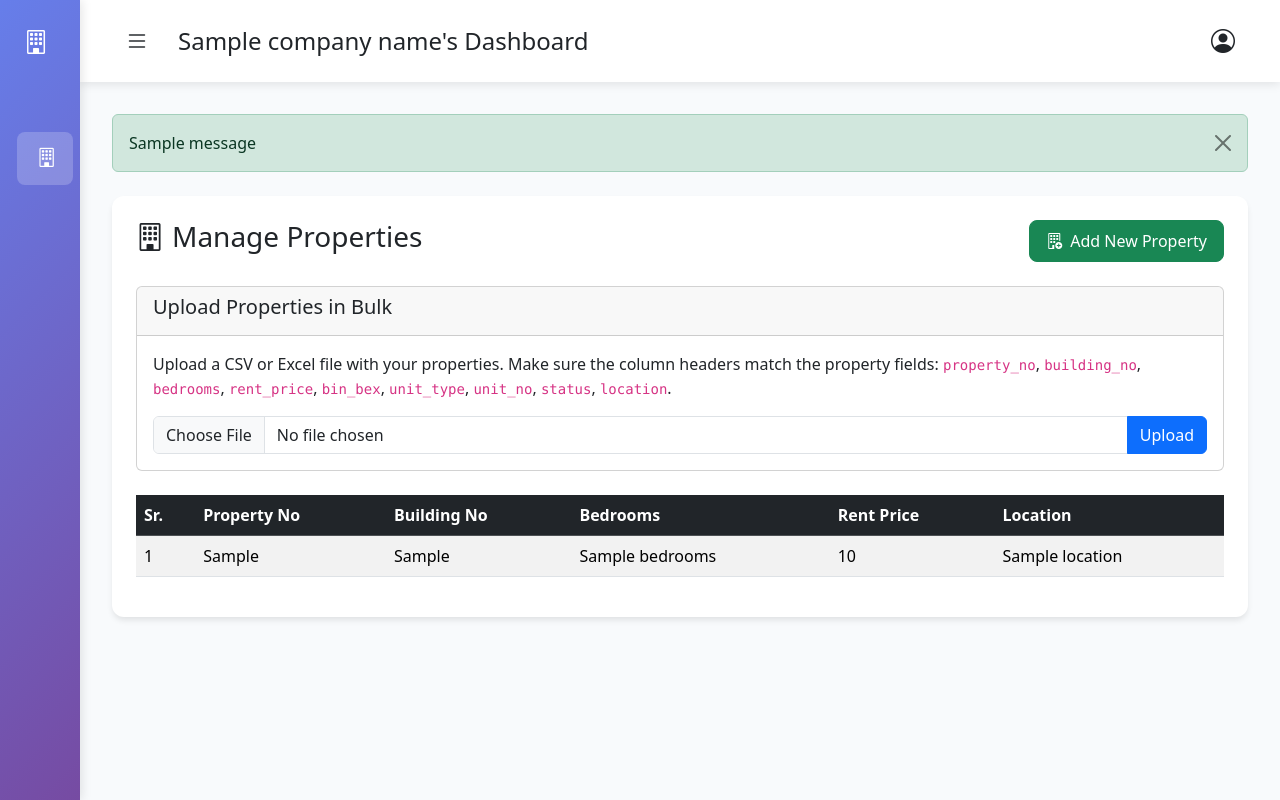
After one commit to killerlegacy/ared_app, a Flask app: template templates/company_dashboard.html in a window 1280 px wide. The commit adds this page. Run offline with Flask 3, Linux system fonts and the light colour scheme; the template is opened without the code that fills it: most values are stand-ins (such as "Sample title", 1, 10 or a date in 2020); one stand-in notice (Sample message) is shown.

Commit message:
add developer dashboard

```diff
--- a/app.py
+++ b/app.py
@@ -37,15 +37,29 @@ def admin_required(f):
         return f(*args, **kwargs)
     return decorated_function
 
+def company_required(f):
+    @wraps(f)
+    def decorated_function(*args, **kwargs):
+        if session.get('role') != 'developer':
+            flash('You do not have permission to access this page.', 'error')
+            return redirect(url_for('dashboard'))
+        return f(*args, **kwargs)
+    return decorated_function
+
 # Routes
 
 @app.route('/')
-
 def index():
-    # Redirect based on login status
+    # Redirect based on login status and role
     if 'logged_in' in session:
-        return redirect(url_for('dashboard'))
-    return redirect(url_for('login'))
+        if session.get('role') == 'admin':
+            return redirect(url_for('admin_dashboard'))
+        elif session.get('role') == 'developer':
+            return redirect(url_for('company_dashboard'))
+        else:
+            return redirect(url_for('dashboard'))
+    else:
+        return redirect(url_for('login'))
 
 #Login
 @app.route('/login', methods=['GET', 'POST'])
@@ -69,6 +83,8 @@ def login():
 
                     if user['role'] == 'admin':
                         return redirect(url_for('admin_dashboard'))
+                    elif user['role'] == 'developer':
+                        return redirect(url_for('company_dashboard'))
                     else:
                         return redirect(url_for('dashboard'))
                 else:
@@ -166,6 +182,7 @@ def dashboard():
         total_pages=total_pages,
         current_page=page
     )
+
 
 
 @app.route('/admin')
@@ -326,6 +343,92 @@ def delete_property_inline(property_id):
         print(f"Error deleting property: {e}")
         return jsonify({'success': False, 'message': str(e)}), 500
 
+@app.route('/company_dashboard')
+@login_required
+@company_required
+def company_dashboard():
+    company_name = session.get('username')
+    try:
+        # Fetch properties for the specific company
+        props_result = supabase.table("properties_tbl").select("*").eq("developer_name", company_name).execute()
+        properties = props_result.data if props_result.data else []
+        return render_template("company_dashboard.html", properties=properties, company_name=company_name)
+    except Exception as e:
+        flash("Error loading company dashboard.", "error")
+        print(f"Company dashboard error: {e}")
+        return render_template("company_dashboard.html", properties=[], company_name=company_name)
+
+@app.route('/company/add_property', methods=['GET', 'POST'])
+@login_required
+@company_required
+def company_add_property():
+    if request.method == 'POST':
+        data = {
+            "property_no": request.form['property_no'],
+            "building_no": request.form['building_no'],
+            "bedrooms": request.form['bedrooms'],
+            "rent_price": request.form['rent_price'],
+            "bin_bex": request.form['bin_bex'],
+            "unit_type": request.form['unit_type'],
+            "unit_no": request.form['unit_no'],
+            "status": request.form['status'],
+            "developer_name": session.get('username'),  # Automatically set developer name
+            "location": request.form['location']
+        }
+        try:
+            supabase.table("properties_tbl").insert(data).execute()
+            flash("Property added successfully", "success")
+            return redirect(url_for('company_dashboard'))
+        except Exception as e:
+            flash("Error adding property", "error")
+            print(f"Add property error: {e}")
+
+    return render_template('company_add_property.html')
+
+
+@app.route('/company/upload_properties', methods=['POST'])
+@login_required
+@company_required
+def upload_properties():
+    if 'property_file' not in request.files:
+        flash('No file part', 'error')
+        return redirect(url_for('company_dashboard'))
+
+    file = request.files['property_file']
+
+    if file.filename == '':
+        flash('No selected file', 'error')
+        return redirect(url_for('company_dashboard'))
+
+    if file:
+        try:
+            filename = file.filename
+            if filename.endswith('.csv'):
+                df = pd.read_csv(file)
+            elif filename.endswith('.xls') or filename.endswith('.xlsx'):
+                df = pd.read_excel(file)
+            else:
+                flash('Unsupported file format. Please upload a CSV or Excel file.', 'error')
+                return redirect(url_for('company_dashboard'))
+
+            # Assuming the excel/csv has columns matching the database table
+            # And we need to add the developer_name
+            df['developer_name'] = session.get('username')
+
+            # Convert DataFrame to list of dictionaries
+            properties_to_upload = df.to_dict(orient='records')
+
+            # Insert data into Supabase
+            supabase.table("properties_tbl").insert(properties_to_upload).execute()
+
+            flash(f'{len(properties_to_upload)} properties uploaded successfully!', 'success')
+
+        except Exception as e:
+            flash(f'An error occurred during file upload: {e}', 'error')
+            print(f"File upload error: {e}")
+
+    return redirect(url_for('company_dashboard'))
+
 @app.errorhandler(404)
 def page_not_found(e):
     try:
--- a/templates/admin_dashboard.html
+++ b/templates/admin_dashboard.html
@@ -17,7 +17,7 @@
 
 <body class="bg-gray-50">
     <!-- Sidebar -->
-    <div class="sidebar d-flex flex-column justify-content-between" id="sidebar">
+    <div class="sidebar d-flex flex-column justify-content-between collapsed" id="sidebar">
         <!-- Top Section: Branding and Navigation -->
         <div>
             <div class="p-4">
@@ -45,7 +45,7 @@
     </div>
 
     <!-- Main Content -->
-    <div class="main-content" id="mainContent">
+    <div class="main-content expanded" id="mainContent">
         <!-- Top Navigation Bar -->
         <div class="topbar">
             <div class="d-flex align-items-center">
--- /dev/null
+++ b/templates/company_dashboard.html
@@ -0,0 +1,154 @@
+<!DOCTYPE html>
+<html lang="en">
+<head>
+    <meta charset="UTF-8">
+    <meta name="viewport" content="width=device-width, initial-scale=1.0">
+    <title>{{ company_name }} - Company Dashboard</title>
+    <link rel="stylesheet" href="https://cdn.jsdelivr.net/npm/bootstrap@5.3.0-alpha1/dist/css/bootstrap.min.css">
+    <link href="https://cdn.jsdelivr.net/npm/bootstrap-icons/font/bootstrap-icons.css" rel="stylesheet">
+    <link rel="stylesheet" href="{{ url_for('static', filename='admin_dashboard_style.css') }}">
+</head>
+<body class="bg-gray-50">
+    <div class="sidebar d-flex flex-column justify-content-between collapsed" id="sidebar">
+        <div>
+            <div class="p-4">
+                <div class="d-flex align-items-center mb-4">
+                    <i class="bi bi-building text-white fs-4 me-2"></i>
+                    <span class="text-white fw-bold fs-5">Company Panel</span>
+                </div>
+            </div>
+            <nav class="mt-4">
+                <a href="{{ url_for('company_dashboard') }}" class="nav-link active d-flex align-items-center">
+                    <i class="bi bi-building"></i>
+                    <span>Manage Properties</span>
+                </a>
+            </nav>
+        </div>
+    </div>
+
+    <div class="main-content expanded" id="mainContent">
+        <div class="topbar">
+             <div class="d-flex align-items-center">
+                <button class="btn btn-link text-dark me-3" id="sidebarToggle">
+                    <i class="bi bi-list fs-4"></i>
+                </button>
+                <h4 class="mb-0">{{ company_name }}'s Dashboard</h4>
+            </div>
+             <div class="dropdown">
+                <button class="btn btn-link text-dark" data-bs-toggle="dropdown">
+                    <i class="bi bi-person-circle fs-4"></i>
+                </button>
+                <ul class="dropdown-menu dropdown-menu-end">
+                    <li><a class="dropdown-item text-danger" href="/logout"><i class="bi bi-box-arrow-right me-2"></i>Logout</a></li>
+                </ul>
+            </div>
+        </div>
+
+        <div class="content-area">
+            {% with messages = get_flashed_messages(with_categories=true) %}
+              {% if messages %}
+                {% for category, message in messages %}
+                  <div class="alert alert-{{ category }} alert-dismissible fade show" role="alert">
+                    {{ message }}
+                    <button type="button" class="btn-close" data-bs-dismiss="alert" aria-label="Close"></button>
+                  </div>
+                {% endfor %}
+              {% endif %}
+            {% endwith %}
+
+            <div class="table-container">
+                <div class="d-flex justify-content-between align-items-center mb-4">
+                    <h3><i class="bi bi-building me-2"></i>Manage Properties</h3>
+                    <a href="{{ url_for('company_add_property') }}" class="btn btn-success btn-custom">
+                        <i class="bi bi-building-add me-2"></i>Add New Property
+                    </a>
+                </div>
+
+                <div class="card mb-4">
+                    <div class="card-header">
+                        <h5>Upload Properties in Bulk</h5>
+                    </div>
+                    <div class="card-body">
+                         <p>Upload a CSV or Excel file with your properties. Make sure the column headers match the property fields: <code>property_no</code>, <code>building_no</code>, <code>bedrooms</code>, <code>rent_price</code>, <code>bin_bex</code>, <code>unit_type</code>, <code>unit_no</code>, <code>status</code>, <code>location</code>.</p>
+                        <form action="{{ url_for('upload_properties') }}" method="post" enctype="multipart/form-data">
+                            <div class="input-group">
+                                <input type="file" class="form-control" name="property_file" id="property_file" required>
+                                <button class="btn btn-primary" type="submit">Upload</button>
+                            </div>
+                        </form>
+                    </div>
+                </div>
+
+                <div class="table-responsive">
+                    <table class="table table-striped table-hover">
+                        <thead class="table-dark">
+                            <tr>
+                                <th>Sr.</th>
+                                <th>Property No</th>
+                                <th>Building No</th>
+                                <th>Bedrooms</th>
+                                <th>Rent Price</th>
+                                <th>Location</th>
+                                </tr>
+                        </thead>
+                        <tbody>
+                            {% for property in properties %}
+                            <tr>
+                                <td>{{ loop.index }}</td>
+                                <td>{{ property.property_no }}</td>
+                                <td>{{ property.building_no }}</td>
+                                <td>{{ property.bedrooms }}</td>
+                                <td>{{ property.rent_price }}</td>
+                                <td>{{ property.location }}</td>
+                            </tr>
+                            {% else %}
+                            <tr>
+                                <td colspan="6" class="text-center">No properties found.</td>
+                            </tr>
+                            {% endfor %}
+                        </tbody>
+                    </table>
+                </div>
+            </div>
+        </div>
+    </div>
+
+    <script src="https://cdn.jsdelivr.net/npm/bootstrap@5.3.0-alpha1/dist/js/bootstrap.bundle.min.js"></script>
+    <script>
+        document.addEventListener('DOMContentLoaded', function () {
+            const sidebar = document.getElementById('sidebar');
+            const mainContent = document.getElementById('mainContent');
+            const sidebarToggle = document.getElementById('sidebarToggle');
+
+            // Sidebar toggle functionality
+            sidebarToggle.addEventListener('click', function () {
+                if (window.innerWidth > 768) {
+                    sidebar.classList.toggle('collapsed');
+                    mainContent.classList.toggle('expanded');
+                } else {
+                    sidebar.classList.toggle('mobile-open');
+                }
+            });
+
+            // Handle window resize
+            window.addEventListener('resize', function () {
+                if (window.innerWidth > 768) {
+                    sidebar.classList.remove('mobile-open');
+                } else {
+                    sidebar.classList.remove('collapsed');
+                    mainContent.classList.remove('expanded');
+                }
+            });
+
+            // Close sidebar on mobile when clicking outside
+            document.addEventListener('click', function (e) {
+                if (window.innerWidth <= 768) {
+                    if (!sidebar.contains(e.target) && !sidebarToggle.contains(e.target) && sidebar.classList.contains('mobile-open')) {
+                        sidebar.classList.remove('mobile-open');
+                    }
+                }
+            });
+        });
+    </script>
+</body>
+</html>
--- a/templates/create_user.html
+++ b/templates/create_user.html
@@ -31,6 +31,7 @@
             <select id="role" name="role" required>
                 <option value="user">User</option>
                 <option value="admin">Admin</option>
+                <option value="developer">Developer</option>
             </select>
 
             <button type="submit">Create User</button>
--- a/templates/edit_user.html
+++ b/templates/edit_user.html
@@ -21,6 +21,7 @@
             <select id="role" name="role" required>
                 <option value="user" {% if user.role == 'user' %}selected{% endif %}>User</option>
                 <option value="admin" {% if user.role == 'admin' %}selected{% endif %}>Admin</option>
+                <option value="developer" {% if user.role == 'developer' %}selected{% endif %}>Developer</option>
             </select>
 
             <button type="submit">Update User</button>
```
Also changed, not shown: templates/company_add_property.html (added, +66 -0 lines).
